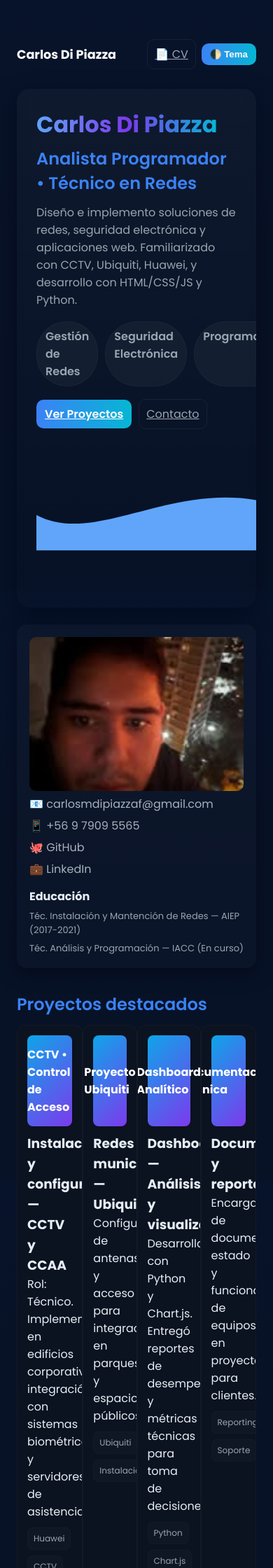
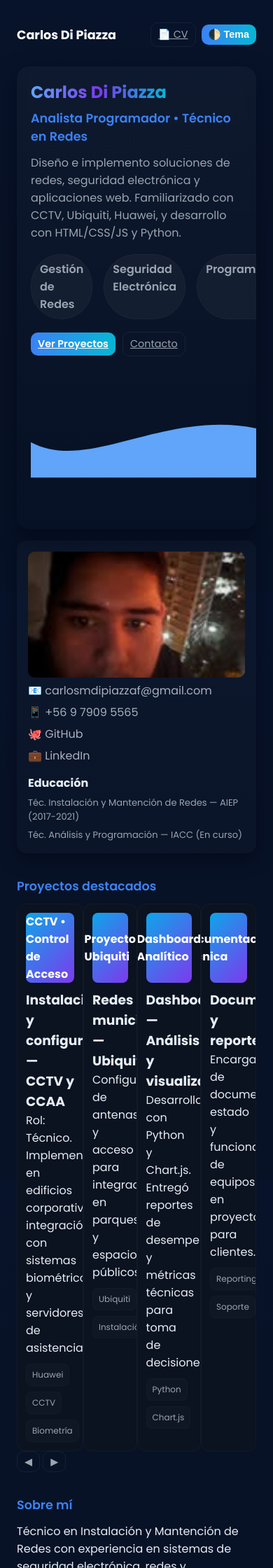
Before and after one commit to carlosdp521-hub/portafoliodecarlosdipiazza, a PHP site: page / in a window 390 px wide. Shown: the top 2240 px of the page at 70% size. Run offline with PHP 8.4, Linux system fonts and the light colour scheme.

Commit message:
Update style.css
Signed-off-by: carlosdp521-hub <carlosdp521@gmail.com>

```diff
--- a/css/style.css
+++ b/css/style.css
@@ -1,6 +1,4 @@
-/* ==========================
-   Variables CSS
-========================== */
+/* Variables CSS */
 :root {
   --bg: #0f172a;
   --card: #0b1220;
@@ -8,11 +6,10 @@
   --accent: #3b82f6;
   --glass: rgba(255,255,255,0.04);
   --glass-2: rgba(255,255,255,0.02);
+  --gap: 16px; /* variable para gap */
 }
 
-/* ==========================
-   Reset / Global
-========================== */
+/* Reset / Global */
 * {
   box-sizing: border-box;
   margin: 0;
@@ -36,9 +33,7 @@ body {
   padding: 24px;
 }
 
-/* ==========================
-   Navbar
-========================== */
+/* Navbar */
 .navbar {
   display: flex;
   align-items: center;
@@ -88,9 +83,7 @@ body {
   background: rgba(255, 255, 255, 0.05);
 }
 
-/* ==========================
-   Hero Section
-========================== */
+/* Hero Section */
 .hero {
   display: grid;
   grid-template-columns: 1fr 420px;
@@ -103,6 +96,7 @@ body {
   background: linear-gradient(180deg, rgba(255,255,255,0.03), transparent);
   padding: 28px;
   border-radius: 18px;
+  -webkit-backdrop-filter: blur(6px);
   backdrop-filter: blur(6px);
   box-shadow: 0 10px 30px rgba(2,6,23,0.6);
   position: relative;
@@ -140,12 +134,10 @@ p.lead {
   100% { background-position: 0% 50%; }
 }
 
-/* ==========================
-   Badges
-========================== */
+/* Badges */
 .badges {
   display: flex;
-  gap: 10px;
+  gap: var(--gap);
   margin-top: 10px;
 }
 
@@ -171,9 +163,7 @@ p.lead {
   margin-top: 18px;
 }
 
-/* ==========================
-   Side Card
-========================== */
+/* Side Card */
 .side-card {
   border-radius: 14px;
   padding: 18px;
@@ -208,9 +198,7 @@ p.lead {
   margin-top: 6px;
 }
 
-/* ==========================
-   Proyectos
-========================== */
+/* Proyectos */
 .section {
   margin-top: 34px;
 }
@@ -218,7 +206,7 @@ p.lead {
 .grid {
   display: grid;
   grid-template-columns: repeat(auto-fit, minmax(220px, 1fr));
-  gap: 16px;
+  gap: var(--gap);
 }
 
 .project {
@@ -267,13 +255,12 @@ p.lead {
   border: 1px solid rgba(255,255,255,0.02);
 }
 
-/* ==========================
-   Carousel
-========================== */
+/* Carousel */
 .carousel {
   position: relative;
   overflow: hidden;
   border-radius: 12px;
+  max-width: 100%;
 }
 
 .carousel-track {
@@ -281,9 +268,7 @@ p.lead {
   transition: transform 0.6s cubic-bezier(.2,.9,.3,1);
 }
 
-/* ==========================
-   Formulario de contacto
-========================== */
+/* Formulario de contacto */
 form {
   display: flex;
   flex-direction: column;
@@ -328,9 +313,7 @@ form button {
   margin-top: 8px;
 }
 
-/* ==========================
-   Footer
-========================== */
+/* Footer */
 footer {
   margin-top: 44px;
   text-align: center;
@@ -338,9 +321,7 @@ footer {
   font-size: 14px;
 }
 
-/* ==========================
-   Animaciones
-========================== */
+/* Animaciones */
 .float {
   animation: floatY 6s ease-in-out infinite;
 }
@@ -351,18 +332,14 @@ footer {
   100% { transform: translateY(0); }
 }
 
-/* ==========================
-   Focus
-========================== */
+/* Focus */
 a:focus,
 button:focus {
   outline: 3px solid rgba(99,102,241,0.18);
   outline-offset: 3px;
 }
 
-/* ==========================
-   Tema oscuro / claro
-========================== */
+/* Tema oscuro / claro */
 body.light {
   --bg: #f8f9fa;
   --card: #ffffff;
@@ -381,10 +358,82 @@ body.light form textarea {
   border: 1px solid rgba(0,0,0,0.06);
 }
 
-/* ==========================
-   Responsive
-========================== */
-@media (max-width: 960px) {
-  .hero { grid-template-columns: 1fr; }
-  .side-card { order: 2; }
+/* Responsive */
+
+/* Tablets */
+@media (max-width: 720px) {
+  .hero {
+    grid-template-columns: 1fr;
+    gap: 20px;
+  }
+
+  .side-card {
+    order: 2;
+  }
+
+  .avatar {
+    height: 200px;
+  }
 }
+
+/* Móviles pequeños */
+@media (max-width: 480px) {
+  .wrap {
+    margin: 16px 12px;
+    padding: 16px 12px;
+  }
+
+  .hero {
+    grid-template-columns: 1fr;
+    gap: 16px;
+  }
+
+  .hero-card {
+    padding: 20px;
+  }
+
+  .side-card {
+    order: 2;
+    padding: 16px;
+  }
+
+  .avatar {
+    height: 180px;
+  }
+
+  .btn, .ghost {
+    padding: 6px 10px;
+    font-size: 0.9rem;
+  }
+
+  h1 {
+    font-size: 1.5rem;
+  }
+
+  h2 {
+    font-size: 1.1rem;
+  }
+
+  .project {
+    padding: 12px;
+  }
+
+  .proj-img {
+    height: 100px;
+  }
+
+  .grid {
+    grid-template-columns: 1fr;
+  }
+}
+
+/* Desactivar hover en pantallas táctiles */
+@media (hover: none) {
+  .btn:hover,
+  .ghost:hover,
+  .badge:hover,
+  .project:hover {
+    transform: none;
+    box-shadow: none;
+  }
+}
```
